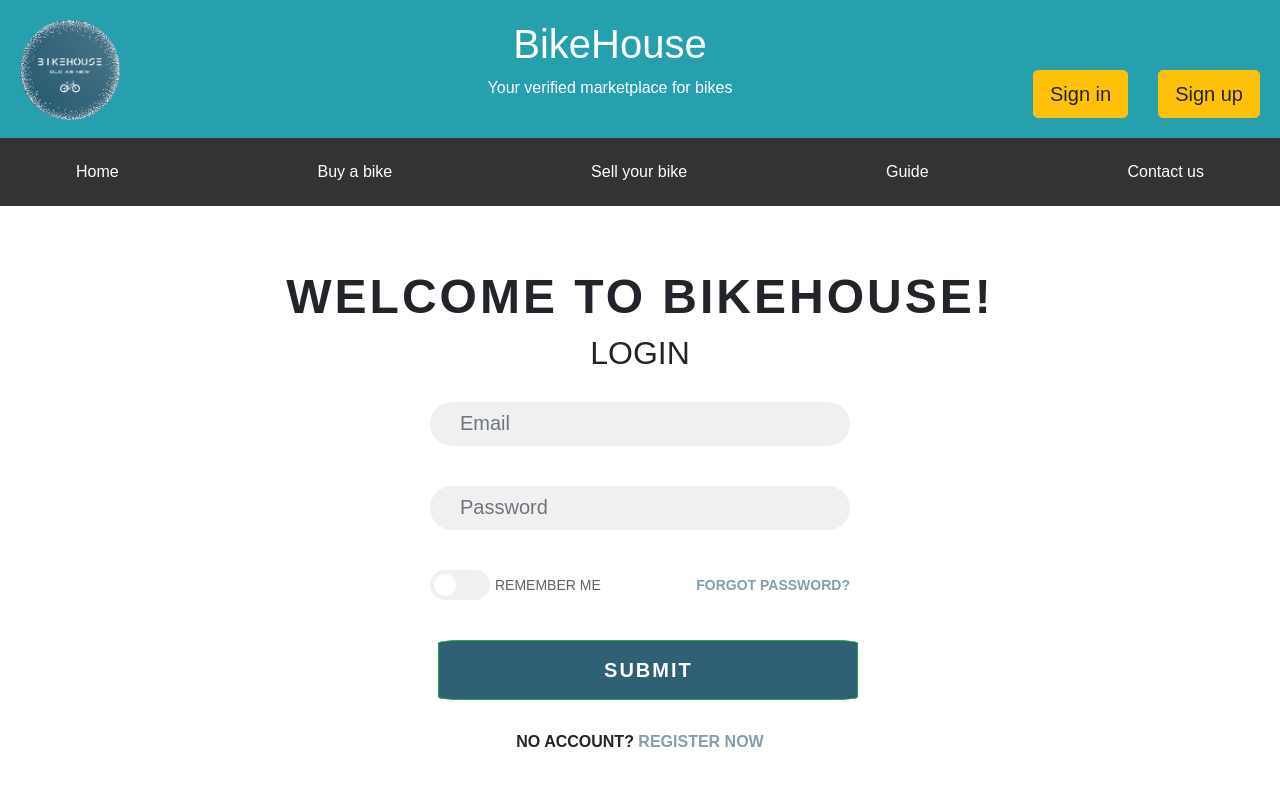
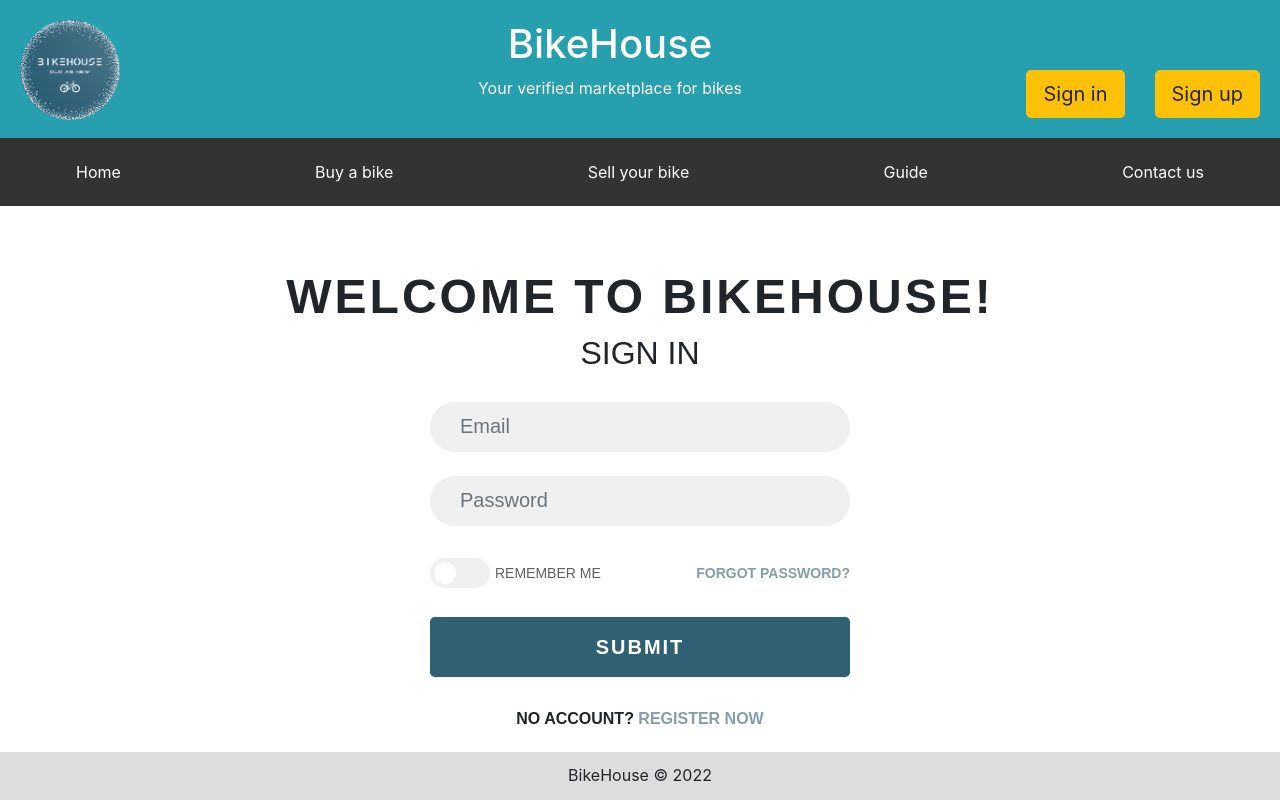
Before and after one commit to lucafavaro1/BikeHouse, a React (Create React App) app in the folder frontend/: page /login in a window 1280 px wide. Built offline with nearby package versions, Linux system fonts and the light colour scheme.

Commit message:
Fixed footer

```diff
--- a/frontend/src/App.js
+++ b/frontend/src/App.js
@@ -15,7 +15,7 @@ function App() {
         <Main />
       </div>
       {/* <Sideaìbar /> */}
-      {/* <Footer /> */}
+      <Footer />
     </div>
   );
 }
--- a/frontend/src/components/css/Footer.css
+++ b/frontend/src/components/css/Footer.css
@@ -1,21 +1,6 @@
-/* Footer */
 .footer {
-  padding: 20px;
+  padding: 0.7em;
   text-align: center;
   background: #ddd;
-  height: 2.5rem;
-  position: relative;
-  bottom: 0;
-  width: 100%;
+  height: 3em;
 }
-
-/* Footer */
-.footer {
-  position: absolute;
-  bottom: 0;
-  width: 100%;
-  height: 50px; /* Height of the footer */
-  background: #269faf;
-  color: white;
-  text-align: center;
-}
--- a/frontend/src/components/css/LoginRegister.css
+++ b/frontend/src/components/css/LoginRegister.css
@@ -1,70 +1,74 @@
-body {
+.loginRegister {
   font-family: "Montserrat", sans-serif;
   text-rendering: optimizeLegibility;
   -webkit-font-smoothing: antialiased;
+  }
+
+.loginRegister#login-bg.container-fluid {
+  padding: 0;
+  height: 80%;
+  position: absolute;
 }
 
-#login-bg.container-fluid {
-  padding: 0;
-  height: 80%;
-  /* position: absolute; */
-}
-
-#login {
+.loginRegister#login {
   padding-top: 2.5%;
   text-align: center;
   text-transform: uppercase;
 }
 
-.login {
+.loginRegister .login {
   width: 100%;
-  height: 500px;
   background-color: #fff;
   padding: 15px;
   padding-top: 30px;
 }
 
-.login h1 {
+.loginRegister .login h1 {
   font-weight: bold;
   font-size: 3em;
   letter-spacing: 3px;
 }
 
-.login form {
+.loginRegister .login form {
   max-width: 420px;
   margin: 30px auto;
 }
 
-.login .btn {
-  border-radius: 5%;
+.loginRegister .login .btn {
   text-transform: uppercase;
+  border-color: transparent;
   font-weight: bold;
   letter-spacing: 2px;
   font-size: 20px;
   padding: 14px;
-  margin: 2%;
   background-color: #306074;
 }
 
-.form-group input {
+.loginRegister .form-group {
+  padding-bottom: 0.5em;
+}
+
+.loginRegister .form-group input {
   font-size: 20px;
   font-weight: lighter;
   border: none;
   background-color: #f0f0f0;
   color: #465347 !important;
-  padding: 16px 30px;
+  padding: 1.25em 1.5em;
   border-radius: 40px;
   transition: 0.2s;
 }
 
 /* Form check styles*/
 
-.form-check {
+.loginRegister .form-check {
   padding: 0;
+  padding-bottom: 5%;
+  padding-top: 2%;
   text-align: left;
 }
 
-.form-check label {
+.loginRegister .form-check label {
   vertical-align: top;
   padding-top: 5px;
   padding-left: 5px;
@@ -73,23 +77,23 @@ body {
   font-size: 14px;
 }
 
-.link {
+.loginRegister .link {
   float: right;
   font-weight: bold;
 }
 
-.link a {
+.loginRegister .link a {
   color: #306074;
   opacity: 0.6;
 }
 
-.link a:hover {
+.loginRegister .link a:hover {
   opacity: 1;
 }
 
 /* Switch styles */
 
-.switch {
+.loginRegister .switch {
   position: relative;
   display: inline-block;
   width: 60px;
@@ -97,12 +101,12 @@ body {
 }
 
 /* Hide default HTML checkbox */
-.switch input {
+.loginRegister .switch input {
   display: none;
 }
 
 /* The slider */
-.slider {
+.loginRegister .slider {
   position: absolute;
   cursor: pointer;
   top: 0;
@@ -115,7 +119,7 @@ body {
   border-radius: 30px;
 }
 
-.slider:before {
+.loginRegister .slider:before {
   position: absolute;
   content: "";
   height: 22px;
@@ -128,15 +132,15 @@ body {
   border-radius: 50%;
 }
 
-input:checked + .slider {
+.loginRegister input:checked + .slider {
   background-color: #306074;
 }
 
-input:focus + .slider {
-  box-shadow: 0 0 1px #00b73d;
+.loginRegister input:focus + .slider {
+  box-shadow: 0 0 1px #ffffff;
 }
 
-input:checked + .slider:before {
+.loginRegister input:checked + .slider:before {
   -webkit-transform: translateX(30px);
   -ms-transform: translateX(30px);
   transform: translateX(30px);
--- a/frontend/src/components/pages/Footer.js
+++ b/frontend/src/components/pages/Footer.js
@@ -3,13 +3,8 @@ import "../css/Footer.css";
 
 function Footer() {
   return (
-    // <div className="footer">
-    //   <p>Footer of our application, write something in Footer.js</p>
-    // </div>
-    <footer className="footer">
-      <div className="container">
-        <span className="text-muted">AWESOME FOOTER.</span>
-      </div>
+    <footer className="footer fixed-bottom">
+        <p> BikeHouse &copy; 2022	</p>
     </footer>
   );
 }
--- a/frontend/src/components/pages/Login.js
+++ b/frontend/src/components/pages/Login.js
@@ -37,13 +37,11 @@ function Login() {
   }
 
   return (
-    <div>
-      <div id="login">
-        <div className="row justify-content-center">
-          <div>
+      <div className="loginRegister" id="login">
+        <div className="justify-content-center">
             <div className="login">
               <h1>Welcome to BikeHouse!</h1>
-              <h2>Login</h2>
+              <h2>Sign in</h2>
 
               <form onSubmit={loginUser}>
                 <div className="form-group">
@@ -57,7 +55,6 @@ function Login() {
                     }}
                   />
                 </div>
-                <br />
 
                 <div className="form-group">
                   <input
@@ -70,7 +67,6 @@ function Login() {
                     }}
                   />
                 </div>
-                <br />
 
                 <div className="form-check">
                   <label className="switch">
@@ -84,10 +80,8 @@ function Login() {
                   </label>
                 </div>
 
-                <br />
-
                 <input
-                  className="btn btn-lg btn-block btn-success"
+                  className="btn btn-lg btn-block btn-secondary"
                   type="submit"
                   value="Submit"
                 ></input>
@@ -107,9 +101,7 @@ function Login() {
               </div>
             </div>
           </div>
-        </div>
       </div>
-    </div>
   );
 }
 
--- a/frontend/src/components/pages/Register.js
+++ b/frontend/src/components/pages/Register.js
@@ -36,8 +36,7 @@ function Register() {
   };
 
   return (
-    <div>
-      <div className="container" id="login">
+      <div className="loginRegister" id="login">
         <div className="row justify-content-center">
           <div className="col-lg-8">
             <div className="login">
@@ -55,7 +54,6 @@ function Register() {
                     }}
                   />
                 </div>
-                <br />
 
                 <div className="form-group">
                   <input
@@ -67,7 +65,6 @@ function Register() {
                     }}
                   />
                 </div>
-                <br />
 
                 <div className="form-group">
                   <input
@@ -80,7 +77,6 @@ function Register() {
                     }}
                   />
                 </div>
-                <br />
 
                 <div className="form-group">
                   <input
@@ -93,7 +89,6 @@ function Register() {
                     }}
                   />
                 </div>
-                <br />
 
                 <div className="form-group">
                   <input
@@ -106,8 +101,6 @@ function Register() {
                     }}
                   />
                 </div>
-
-                <br />
 
                 <button
                   className="btn btn-lg btn-block btn-success"
@@ -127,7 +120,6 @@ function Register() {
           </div>
         </div>
       </div>
-    </div>
   );
 }
 
```
